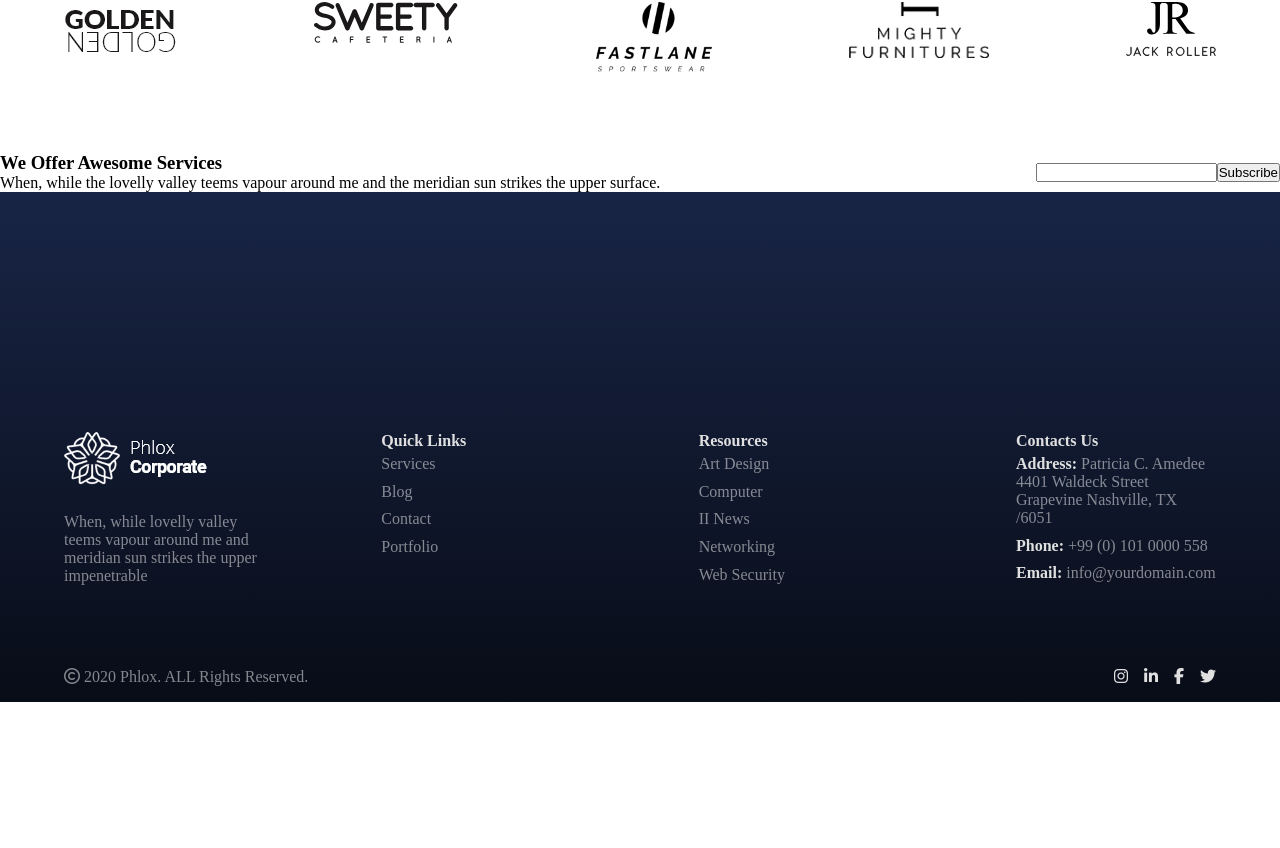
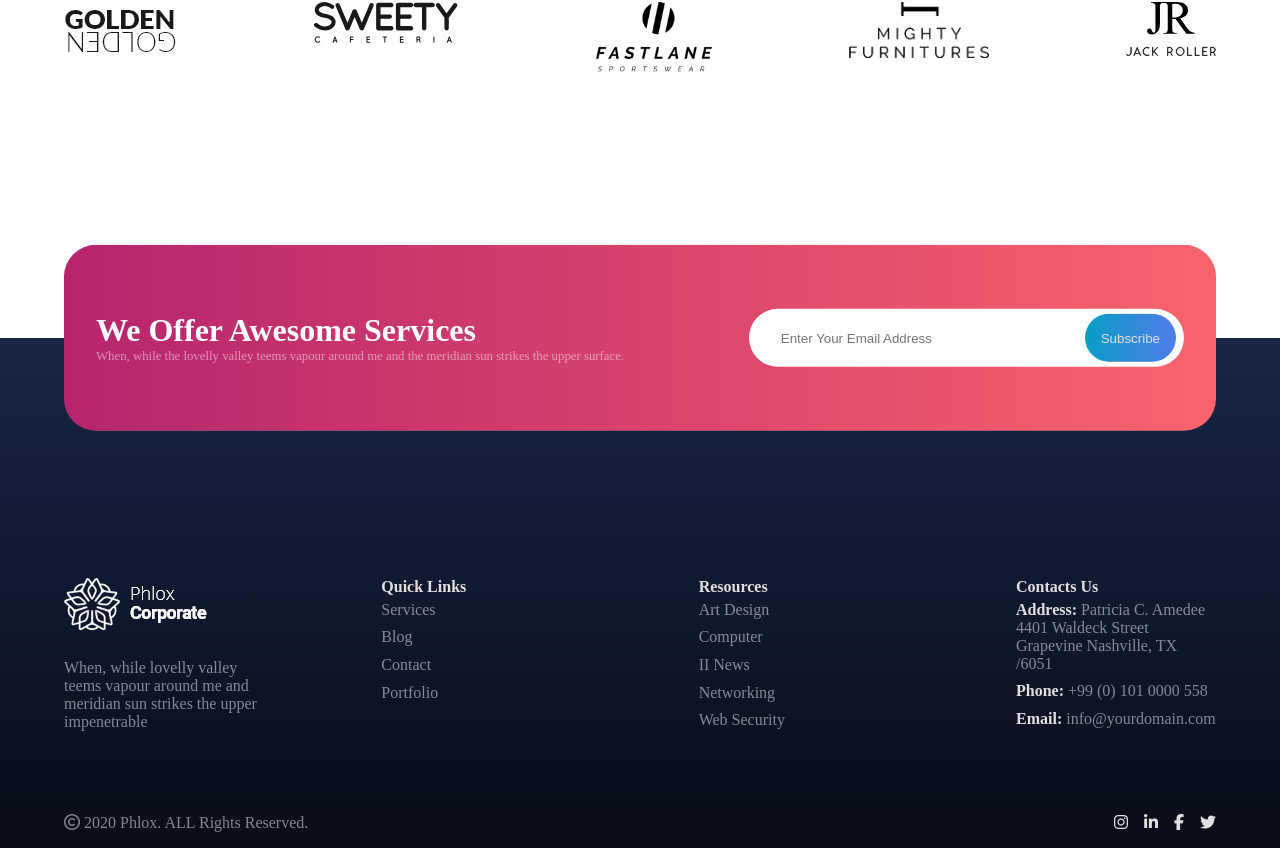
Before and after one commit to andreadebortoli2/proj-html-vuejs, a Vue app: page / in a window 1280 px wide. Shown: the part 4245-5093 px from the top of the page. Before the commit the page ends 4947 px from the top, so only its background shows below. Built offline with nearby package versions, Linux system fonts and the light colour scheme.

Commit message:
add subscribe style

```diff
--- a/src/assets/AppStyle.scss
+++ b/src/assets/AppStyle.scss
@@ -5,6 +5,7 @@
 @use './partials/StartProjectStyle';
 @use './partials/Testimonials';
 @use './partials/PartnersStyle';
+@use './partials/Subscribe';
 @use './partials/FooterStyle';
 
 
--- a/src/assets/partials/Variables.scss
+++ b/src/assets/partials/Variables.scss
@@ -6,8 +6,10 @@ $text-color-bluecard: #FFFFFF80;
 $text-small-color: #00000080;
 $button-try-color-primary: #B6246E;
 $button-try-color-secondary: #F9636B;
+$button-try-color-background: linear-gradient(to right, #B6246E, #F9636B), linear-gradient(to right, #FFFFFFE6, #FFFFFFD4);
 $button-explore-color-primary: #527CEB;
 $button-explore-color-secondary: #03A7D3E6;
+$button-explore-color-background: linear-gradient(to right, #03A7D3E6, #527CEB), linear-gradient(to right, #000000B3, #000000E6);
 
 
 @mixin background-primary {
--- /dev/null
+++ b/src/assets/partials/_Subscribe.scss
@@ -0,0 +1,44 @@
+@use './Variables.scss' as *;
+
+.subscribe {
+    width: 90%;
+    margin: 0 auto;
+    padding: 4rem 2rem;
+    transform: translate(0, +50%);
+    border-radius: 2rem;
+    background-image: $button-try-color-background;
+    display: flex;
+    justify-content: space-between;
+    align-items: center;
+
+    h2 {
+        color: $text-color-secondary;
+        font-size: 2rem;
+    }
+
+    p {
+        color: $text-color-bluecard;
+        font-size: 0.8rem;
+    }
+
+    .email {
+        width: 40%;
+        background-color: $background-color-secondary;
+        padding: 0.3rem 0;
+        padding-left: 1rem;
+        border-radius: 3rem;
+        display: flex;
+
+        input {
+            border: none;
+            padding-left: 1rem;
+            flex-grow: 1;
+        }
+
+        button {
+            @include button-explore;
+            height: 3rem;
+            border-radius: 2rem;
+        }
+    }
+}
--- a/src/components/Main/Subscribe.vue
+++ b/src/components/Main/Subscribe.vue
@@ -7,20 +7,15 @@ export default {
 <template>
     <div class="subscribe">
         <div>
-            <h3>We Offer Awesome Services</h3>
-            <p>When, while the lovelly valley teems vapour around me and the meridian sun strikes the upper surface.</p>
+            <h2>We Offer Awesome Services</h2>
+            <p>When, while the lovelly valley teems vapour around me and the meridian sun strikes the upper surface.
+            </p>
         </div>
-        <div>
-            <input type="email" name="" id="">
+        <div class="email">
+            <input type="email" name="" id="" placeholder="Enter Your Email Address">
             <button>Subscribe</button>
         </div>
     </div>
 </template>
 
-<style scoped>
-.subscribe {
-    display: flex;
-    justify-content: space-between;
-    align-items: center;
-}
-</style>
+<style scoped></style>
```
Also changed, not shown: 1 other file (tests, documents, lock files or other folders).
